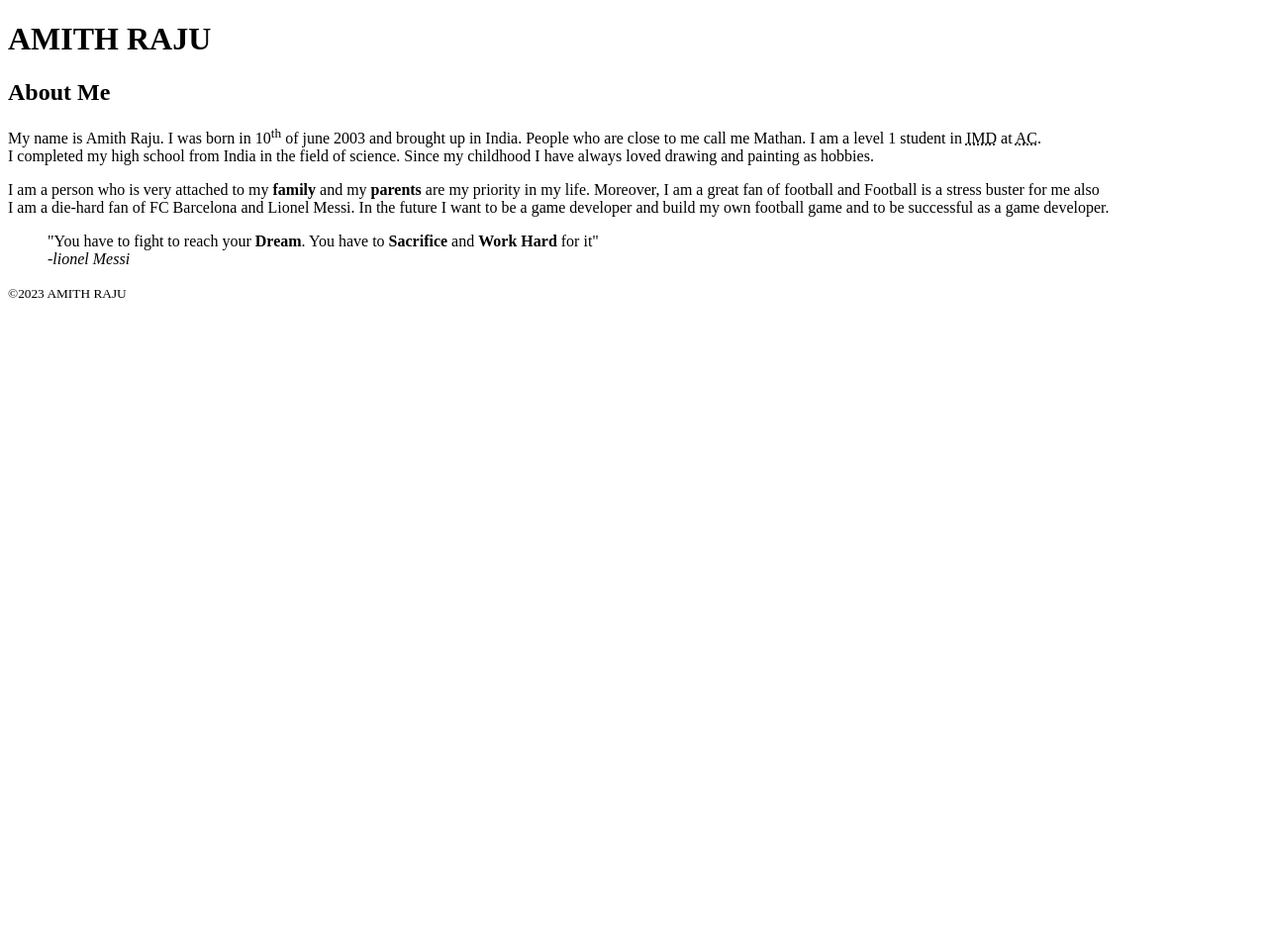
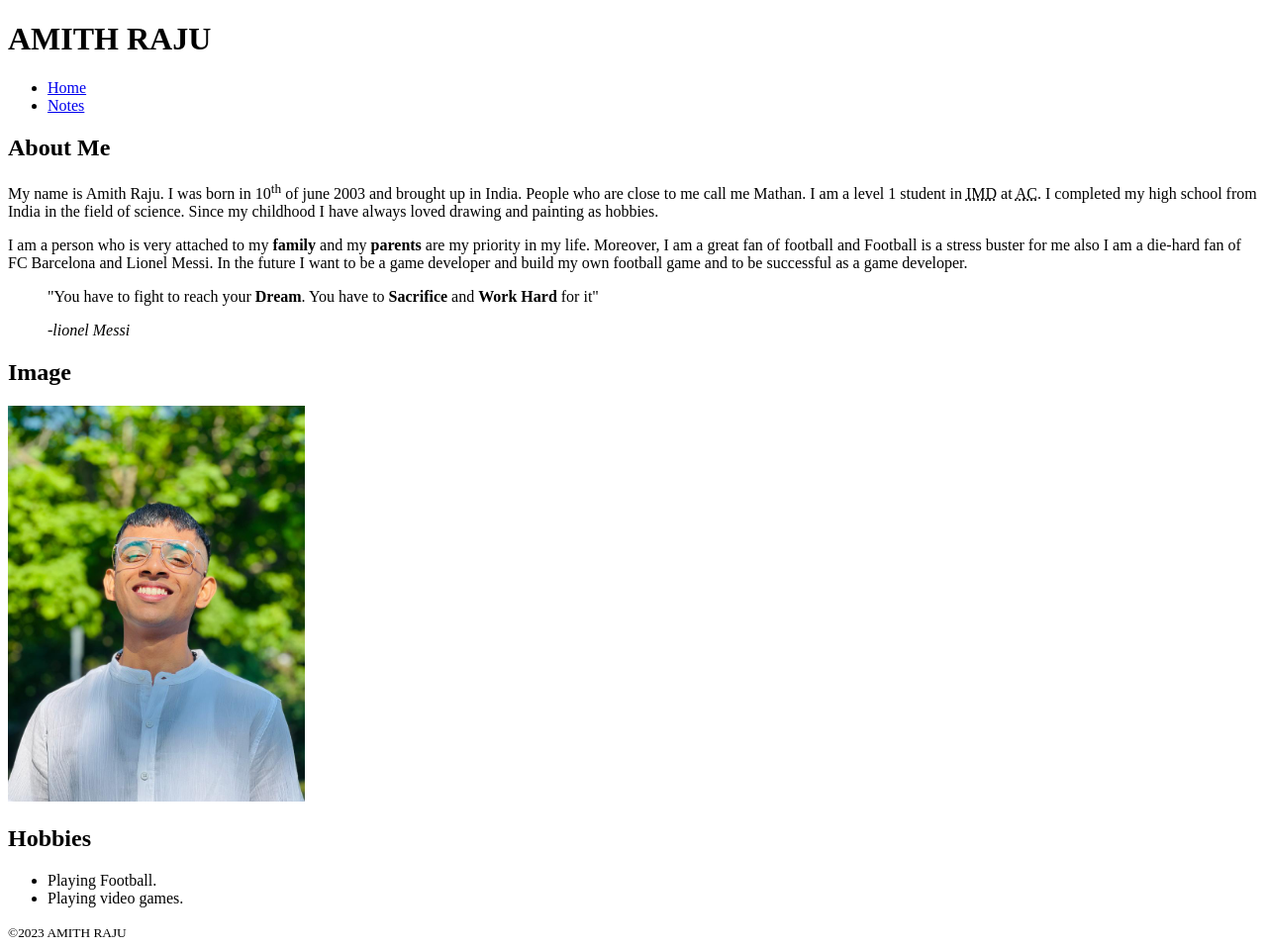
Before and after one commit to Amithmathan/amithmathan.github.io, a plain HTML site: page html-assignment/index.html in a window 1280 px wide. Shown: the whole page at 99% size. Before the commit the page ends 800 px from the top, so only its background shows below. Drawn offline with Linux system fonts and the light colour scheme.

Commit message:
update html assignment

```diff
--- a/html-assignment/index.html
+++ b/html-assignment/index.html
@@ -9,30 +9,54 @@
 </head>
 
 <body>
-    <header>
+
+<header>
         <h1>AMITH RAJU</h1>
-    </header>
+        <nav>
+            <ul>
+                <li><a href="index.html">Home</a></li>
+                <li><a href="notes.html">Notes</a></li>
+            </ul>
+        </nav>
+</header>
 
-    <main>
+<main>
         <article>
             <header>
-                <h1>About Me</h1>
+                <h2>About Me</h2>
             </header>
 
             <p>My name is Amith Raju. I was born in 10<sup>th</sup> of june 2003 and brought up in India. People who are close to me call me Mathan. I am a level 1 student in <abbr  title="Interactive Media Student">IMD</abbr> at <abbr title="Algonquin College">AC</abbr>.
-            <br> I completed my high school from India in the field of science. Since my childhood I have always loved drawing and painting as hobbies.<br></p>
+               I completed my high school from India in the field of science. Since my childhood I have always loved drawing and painting as hobbies.</p>
 
-            <p>I am a person who is very attached to my <b>family</b> and my <b>parents</b> are my priority in my life. Moreover, I am a great fan of football and Football is a stress buster for me also<br> I am a die-hard fan of FC Barcelona and Lionel Messi.
-            In the future I want to be a game developer and build my own football game and to be successful as a  game developer.<br>
+            <p>I am a person who is very attached to my <b>family</b> and my <b>parents</b> are my priority in my life. Moreover, I am a great fan of football and Football is a stress buster for me also I am a die-hard fan of FC Barcelona and Lionel Messi.
+               In the future I want to be a game developer and build my own football game and to be successful as a  game developer.</p>
 
         <blockquote>
-            "You have to fight to reach your <strong>Dream</strong>. You have to <strong>Sacrifice</strong> and <strong>Work Hard</strong> for it" <br><cite><em>-lionel Messi</em></cite>
+            <p>"You have to fight to reach your <strong>Dream</strong>. You have to <strong>Sacrifice</strong> and <strong>Work Hard</strong> for it"</p><cite><em>-lionel Messi</em></cite>
         </blockquote>
-            </p>
 
 
 
         </article>
+
+        <section>
+            <h2>Image</h2>
+            <img src="images/Amith_Raju.jpg" alt="picture of Amith Raju" width="300">
+        </section>
+
+        <article>
+            <header>
+
+                <h2>Hobbies</h2>
+            </header>
+            <ul>
+                <li>Playing Football.</li>
+                <li>Playing video games.</li>
+            </ul>
+        </article>
+
+
 
     </main>
     <footer>
```
Also changed, not shown: html-assignment/notes.html (added, +47 -0 lines), html-assignment/images/Amith_Raju.jpg (added).
